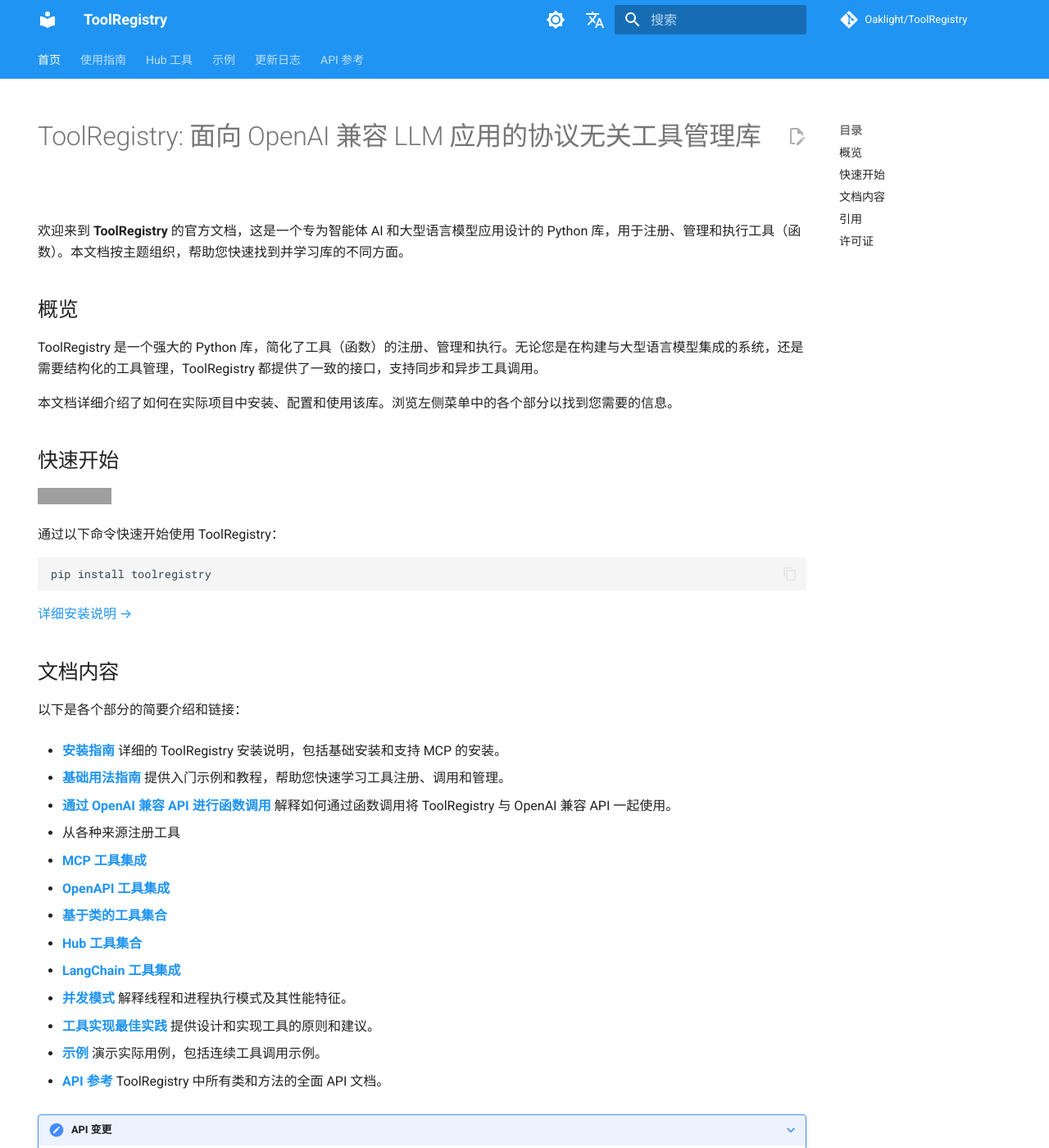
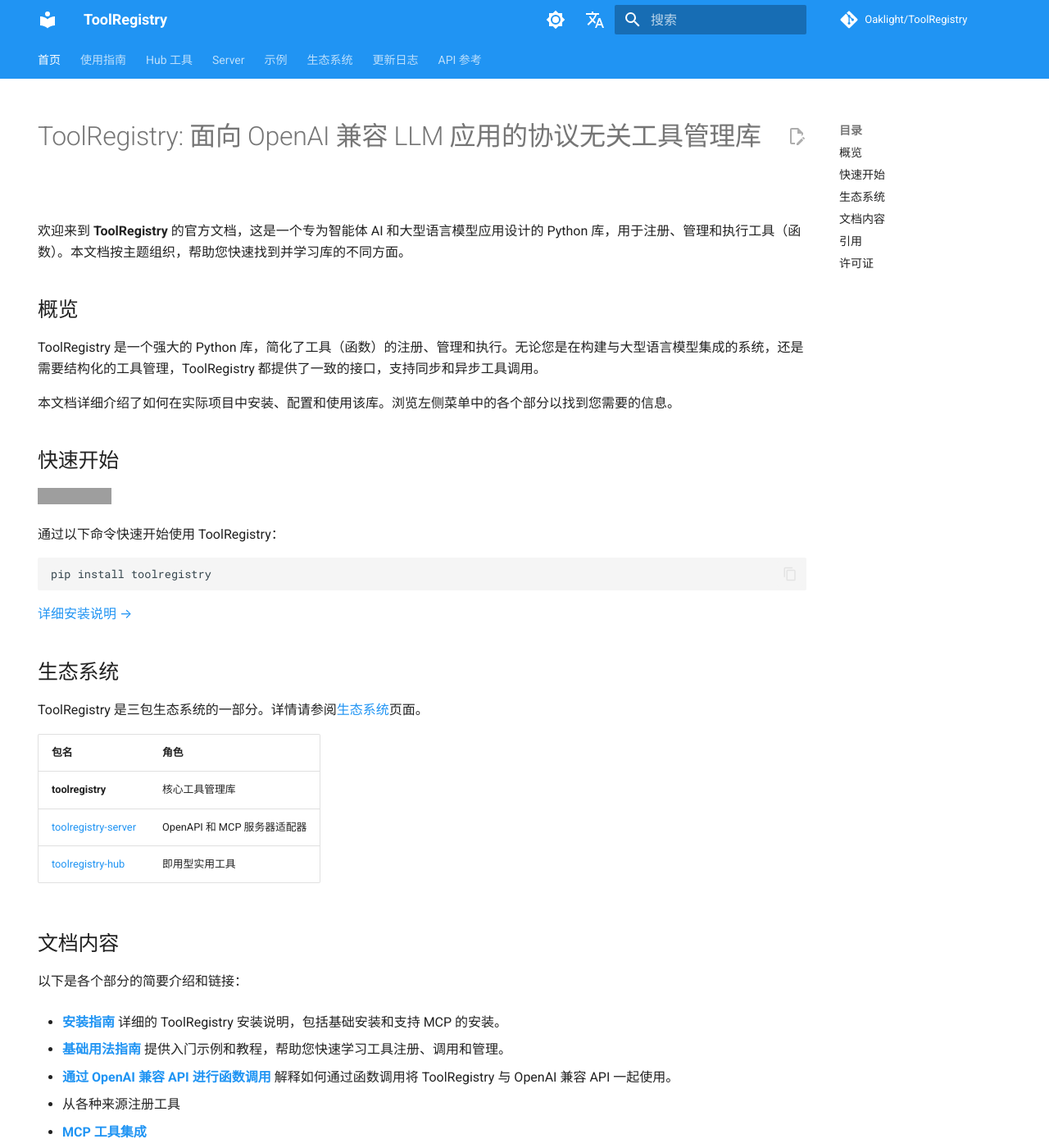
Before and after one commit to Oaklight/ToolRegistry, an MkDocs documentation site: the page built from docs/index.md, in a window 1280 px wide and 1400 px high. Shown: the whole window at 82% size. Built offline with MkDocs 1.6.1 and Material for MkDocs 9.7.7, drawn with Linux system fonts in a browser that asks for light colours; comment, search, counter and statistics services are not loaded; grey boxes are pictures that could not be loaded.

Commit message:
docs(zh): add ecosystem page and cross-links
- Create dedicated ecosystem page with package overview, dependency
  diagram, and package details
- Add Ecosystem nav entry and Server cross-link to mkdocs.yml
- Add ecosystem section to index.md

````diff
--- a/docs/index.md
+++ b/docs/index.md
@@ -26,6 +26,16 @@
 ```
 
 [详细安装说明 →](usage/installation.md)
+
+## 生态系统
+
+ToolRegistry 是三包生态系统的一部分。详情请参阅[生态系统](ecosystem.md)页面。
+
+| 包名 | 角色 |
+|------|------|
+| **toolregistry** | 核心工具管理库 |
+| [toolregistry-server](https://toolregistry-server.readthedocs.io/zh/) | OpenAPI 和 MCP 服务器适配器 |
+| [toolregistry-hub](https://toolregistry-hub.readthedocs.io/zh/) | 即用型实用工具 |
 
 ## 文档内容
 
--- a/mkdocs.yml
+++ b/mkdocs.yml
@@ -95,6 +95,7 @@
           - OpenAI Chat: usage/providers/openai_chat.md
           - OpenAI Response: usage/providers/openai_response.md
   - Hub 工具: https://toolregistry-hub.readthedocs.io/
+  - Server: https://toolregistry-server.readthedocs.io/
   - 示例:
       - 概览: examples/index.md
       - 连续工具调用: examples/consecutive_tool_calls.md
@@ -105,6 +106,7 @@
       - MCP 计算器: examples/mcp_calculator.md
       - MCP 多样化传输: examples/mcp_diverse_transport.md
       - OpenAPI 计算器: examples/openapi_calculator.md
+  - 生态系统: ecosystem.md
   - 更新日志: changelog.md
   - API 参考:
       - 概览: api/index.md
````
Also changed, not shown: docs/ecosystem.md (added, +62 -0 lines).
